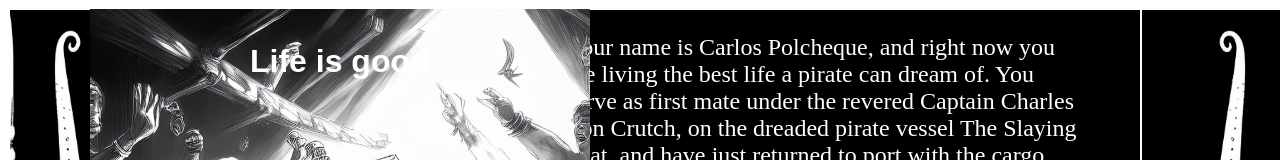
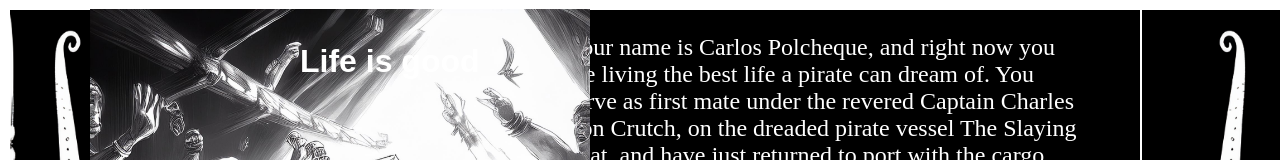
Before and after one commit to le-kjaerulff/Interactive-Story, a website built with Vite: page index.html in a window 1280 px wide. Shown: the top 160 px of the page. Built offline with nearby package versions, Linux system fonts and the light colour scheme; a web font is replaced by a local one.

Commit message:
Update style.css

```diff
--- a/style.css
+++ b/style.css
@@ -109,7 +109,7 @@
 
 h1 {
   color: white;
-  padding-left: 50px;
+  padding-left: 100px;
   position: absolute;
   z-index: 2;
   top: 22px;
```
